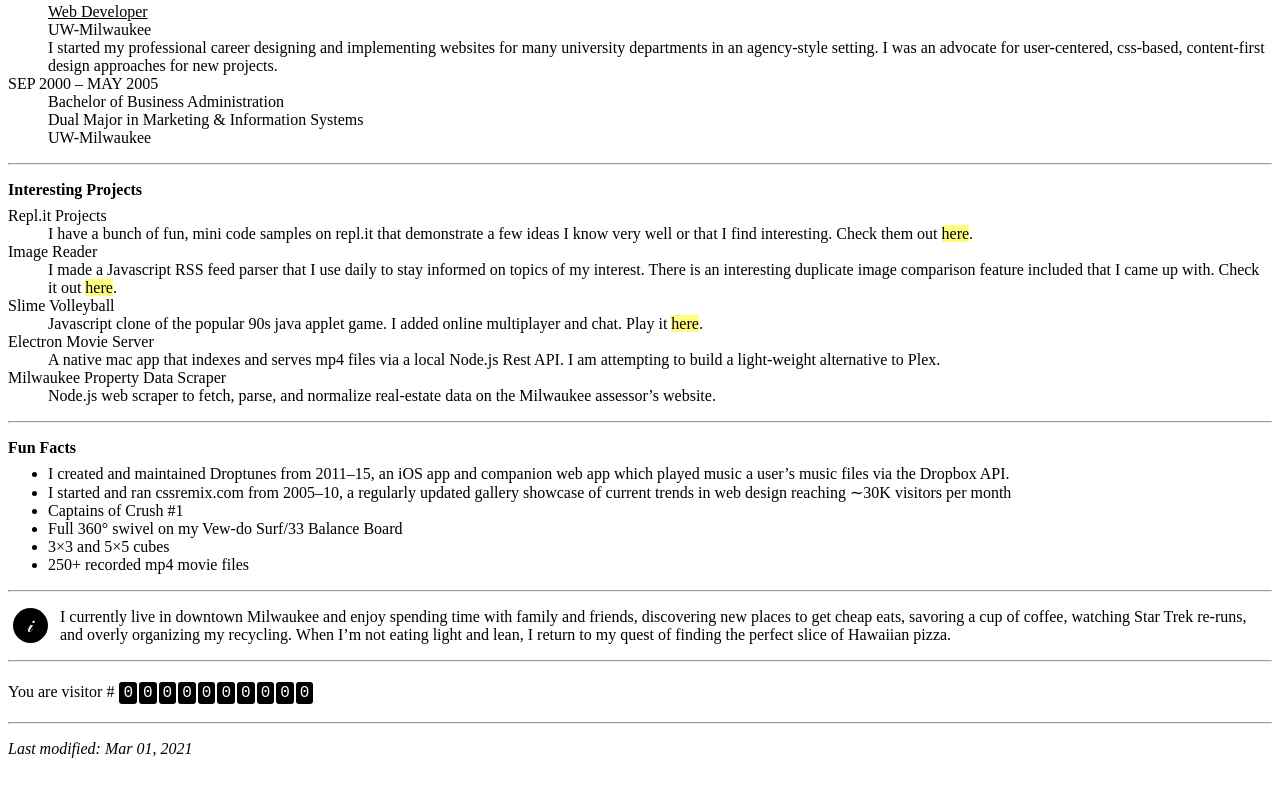
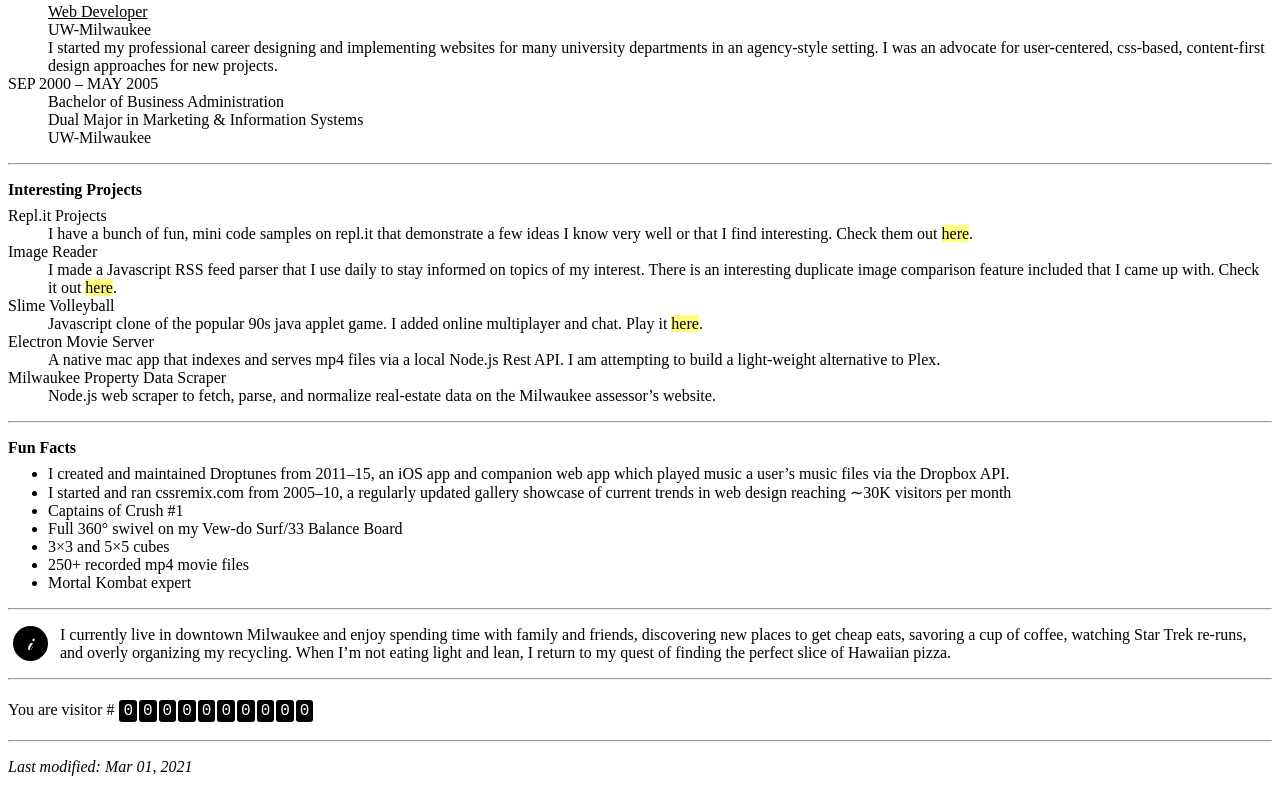
Before and after one commit to iamjohnmills/website, a plain HTML site: page index.html in a window 1280 px wide. Shown: the part 628-1420 px from the top of the page. Drawn offline with Linux system fonts and the light colour scheme; no server answers.

Commit message:
various fixes

```diff
--- a/index.html
+++ b/index.html
@@ -127,6 +127,7 @@
     <li>Full 360&deg; swivel on my Vew-do Surf/33 Balance Board</li>
     <li>3&times;3 and 5&times;5 cubes</li>
     <li>250+ recorded mp4 movie files</li>
+    <li>Mortal Kombat expert</li>
   </ul>
   <hr />
   <p id="aboutme">I currently live in downtown Milwaukee and enjoy spending time with family and friends, discovering new places to get cheap eats, savoring a cup of coffee, watching Star Trek re-runs, and overly organizing my recycling. When I&rsquo;m not eating light and lean, I return to my quest of finding the perfect slice of Hawaiian pizza.</p>
```
